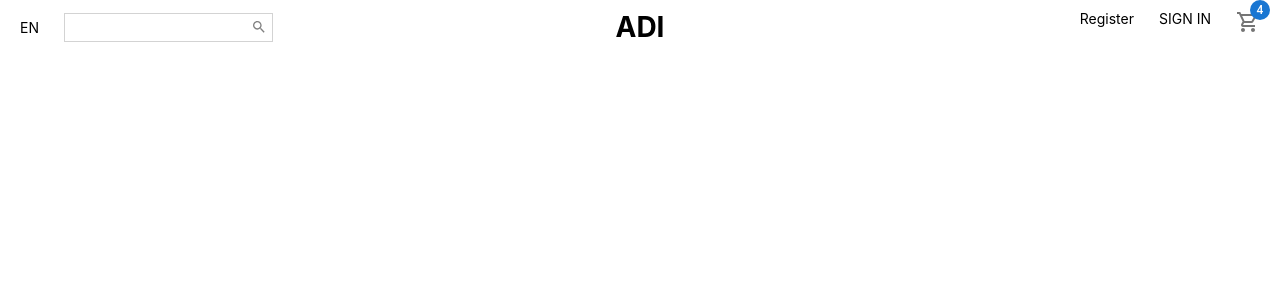
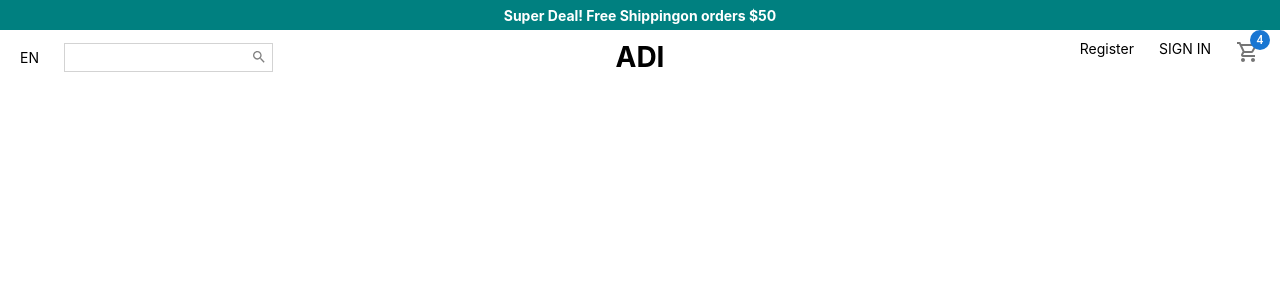
Before and after one commit to adwaitya/ecommerce-shoping-cart, a React (Vite) app in the folder ui/: page / in a window 1280 px wide. Shown: the top 300 px of the page. Built offline with nearby package versions, Linux system fonts and the light colour scheme.

Commit message:
add annocement component

```diff
--- /dev/null
+++ b/ui/src/components/Announcement/Announcement.tsx
@@ -0,0 +1,19 @@
+import styled from "styled-components"
+
+const Container = styled.div`
+ height:30px;
+ background-color:teal;
+ color:white;
+ display:flex;
+ align-items: center;
+ justify-content: center;
+ font-size:14px;
+ font-weight: bold;
+`
+const Announcement = () => {
+  return (
+    <Container>Super Deal! Free Shippingon orders $50</Container>
+  )
+}
+
+export default Announcement
--- a/ui/src/pages/Home/Home.tsx
+++ b/ui/src/pages/Home/Home.tsx
@@ -1,10 +1,13 @@
-import Navbar from "../../components/Navbar/Navbar"
-
+import Announcement from "../../components/Announcement/Announcement";
+import Navbar from "../../components/Navbar/Navbar";
 
 const Home = () => {
   return (
-    <div><Navbar/></div>
-  )
-}
+    <div>
+      <Announcement/>
+      <Navbar />
+    </div>
+  );
+};
 
-export default Home
+export default Home;
```
